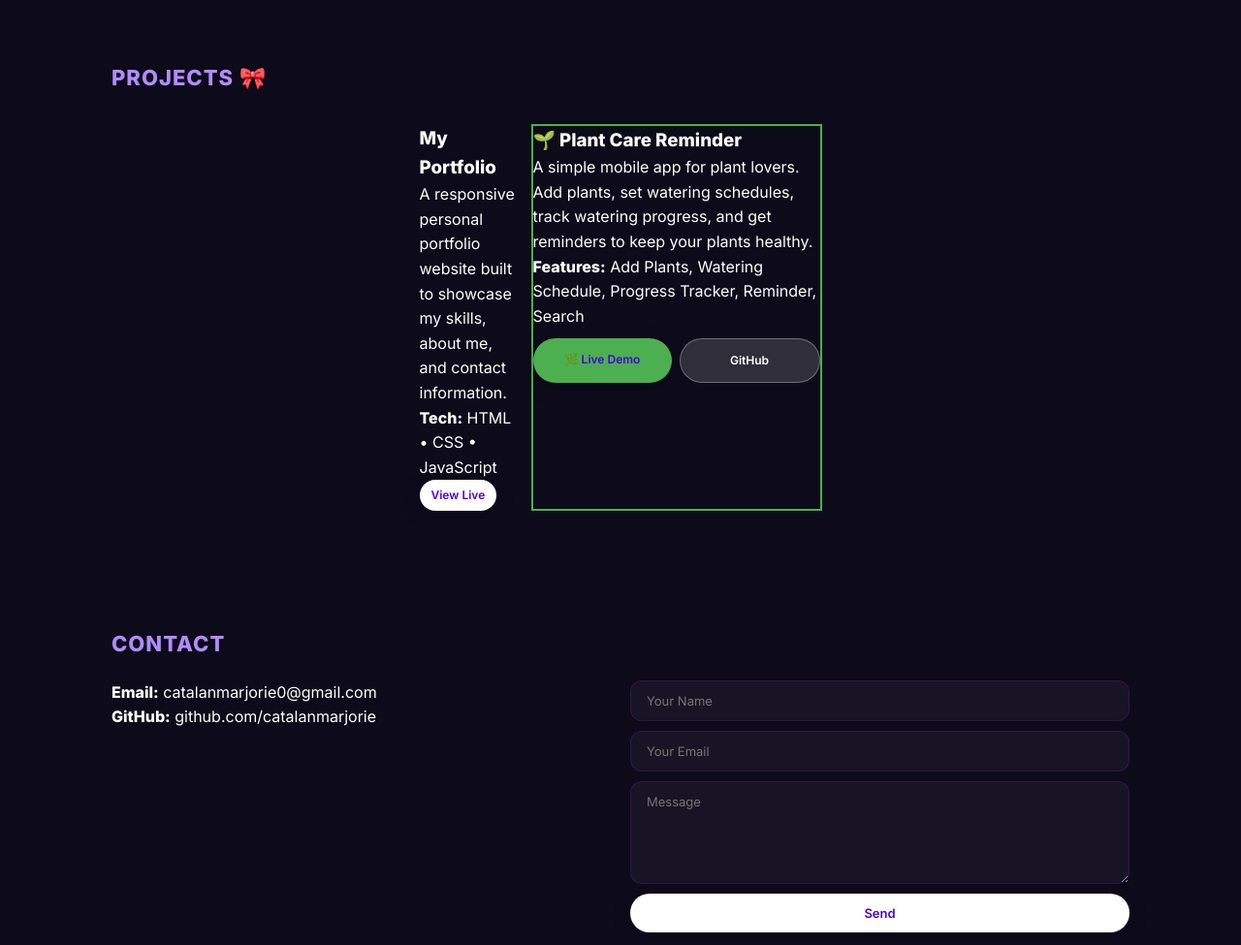
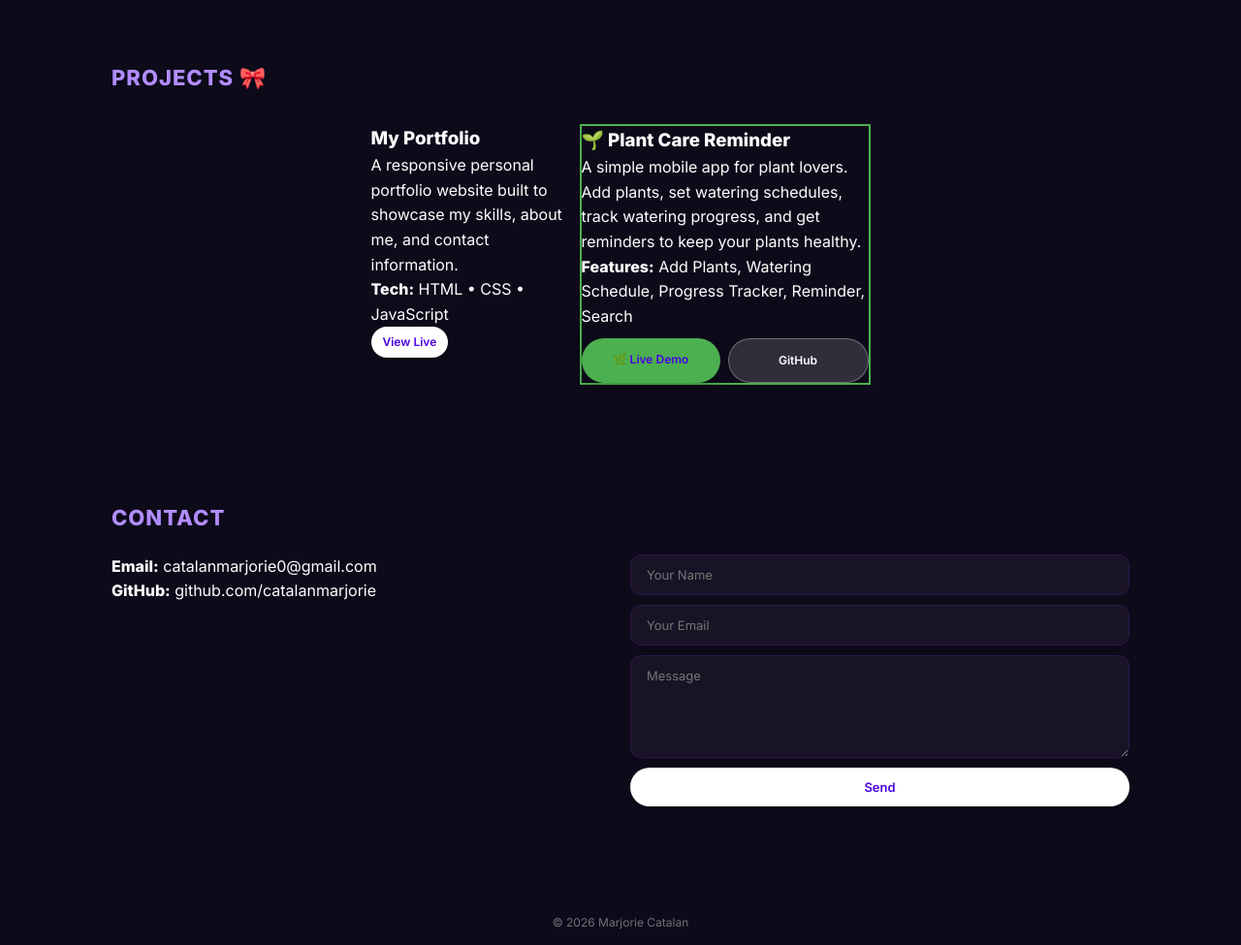
Before and after one commit to catalanmarjorie/catalanmarjorie.github.io, a plain HTML site: page index.html in a window 1280 px wide. Shown: the part 940-1915 px from the top of the page at 97% size. Drawn offline with Linux system fonts and the light colour scheme; no server answers.

Commit message:
Update index.html

```diff
--- a/index.html
+++ b/index.html
@@ -69,7 +69,7 @@
   <div style="display:flex; flex-wrap:wrap; gap:15px; justify-content:center; padding:10px;">
 
     <!-- MY PORTFOLIO - SMALL BOX -->
-    <div class="project-card" style="width:100px;">
+    <div class="project-card" style="width:200px;">
       <h3>My Portfolio</h3>
       <p>A responsive personal portfolio website built to showcase my skills, about me, and contact information.</p>
       <p><strong>Tech:</strong> HTML • CSS • JavaScript</p>
```
